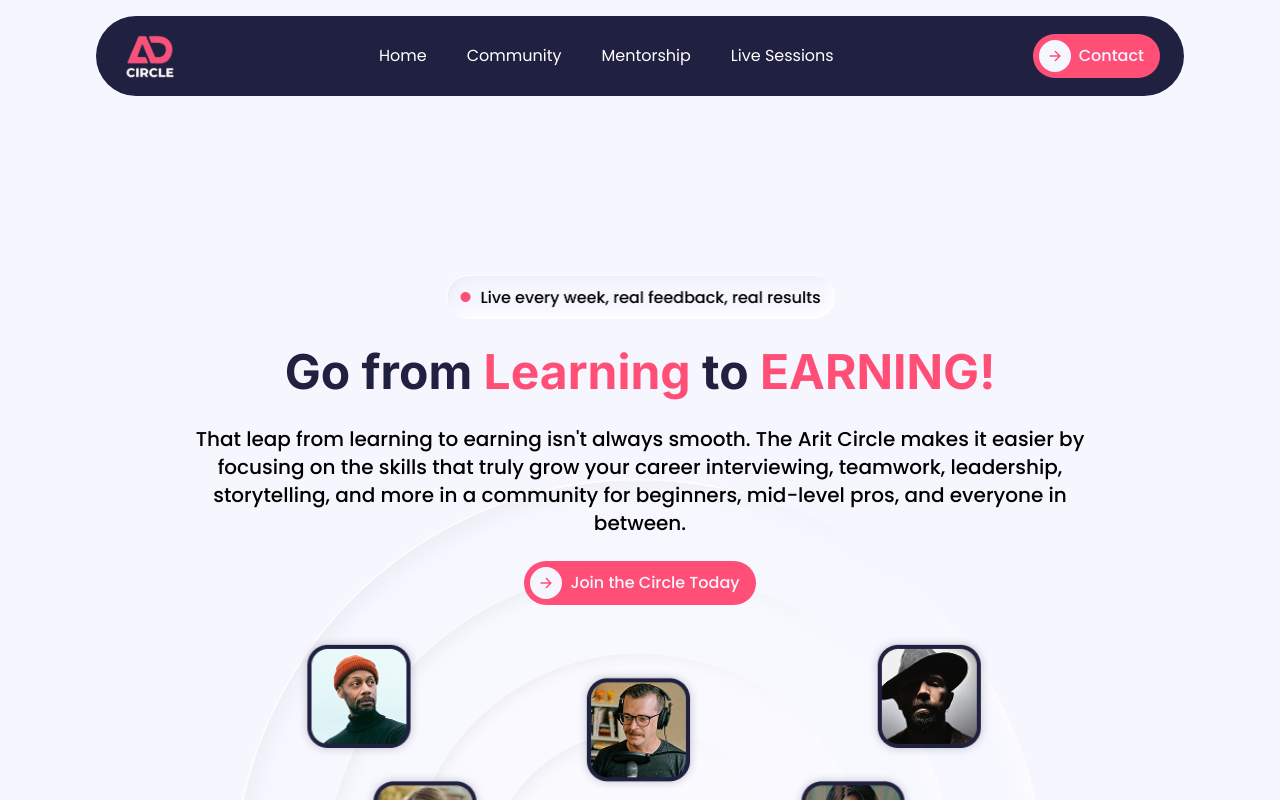
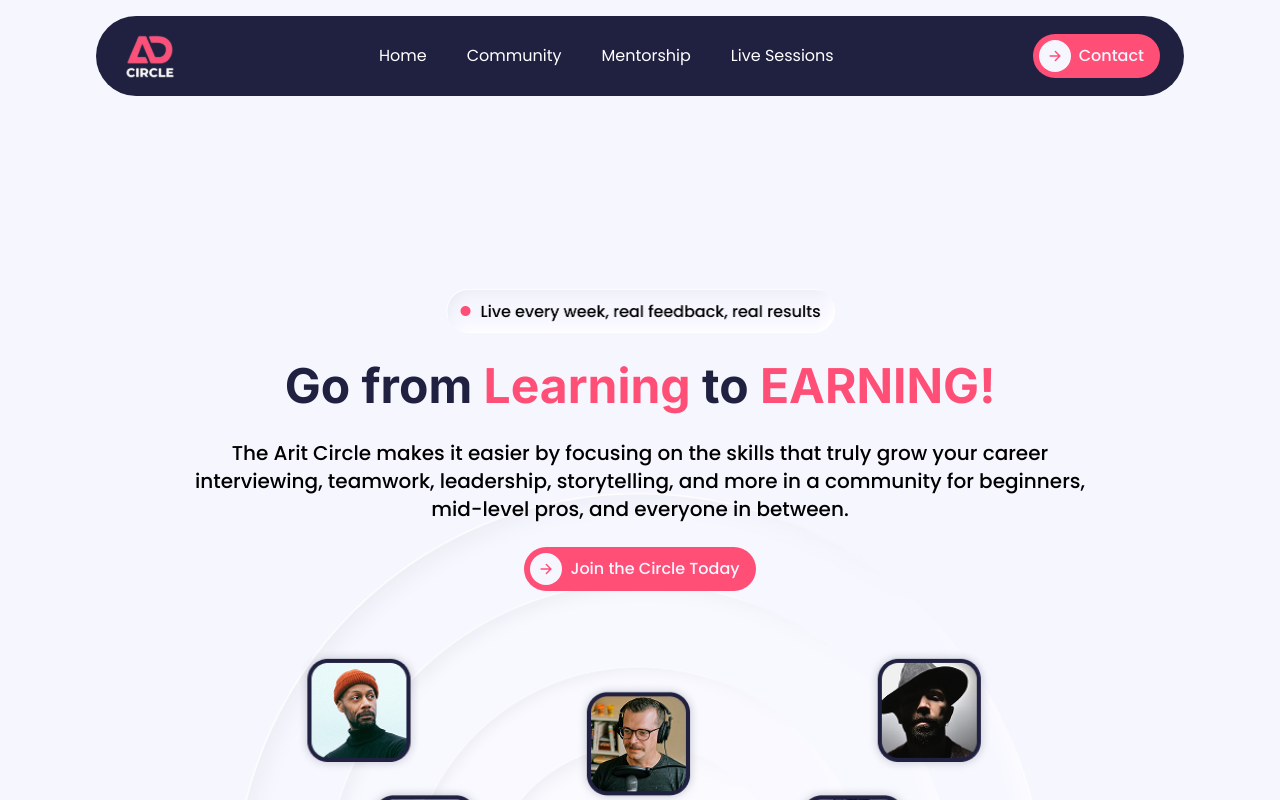
Before and after one commit to Rolalove/arit-circle, a Next.js app: page / in a window 1280 px wide. Shown: the top 800 px of the page. Built offline with nearby package versions, Linux system fonts and the light colour scheme; a web font is replaced by a local one.

Commit message:
update: spacing

```diff
--- a/src/components/HeroSection.tsx
+++ b/src/components/HeroSection.tsx
@@ -3,7 +3,7 @@ import { Button } from "./Button";
 
 export const HeroSection = () => {
   return (
-    <section className="relative mt-40 lg:mt-20 w-full px-6 lg:px-0 lg:px-0 ">
+    <section className="relative mt-32 lg:mt-20 w-full px-6 lg:px-0  ">
       <div className="flex flex-col items-center text-center gap-y-4 md:gap-y-6 md:px-0">
         <Image
           src="/capsule.png"
@@ -16,10 +16,10 @@ export const HeroSection = () => {
           to <span className="text-[#FF4F77] herosubstext">EARNING!</span>
         </h1>
         <p className="text-base sm:text-lg md:text-xl text-center font-medium text-[#000000] z-10  max-w-4xl  ">
-          That leap from learning to earning isn&apos;t always smooth. The Arit
-          Circle makes it easier by focusing on the skills that truly grow your
-          career interviewing, teamwork, leadership, storytelling, and more in a
-          community for beginners, mid-level pros, and everyone in between.
+          The Arit Circle makes it easier by focusing on the skills that truly
+          grow your career interviewing, teamwork, leadership, storytelling, and
+          more in a community for beginners, mid-level pros, and everyone in
+          between.
         </p>
 
         <Button
```
